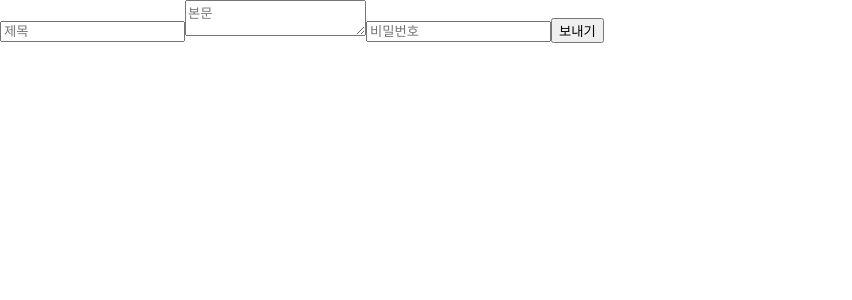
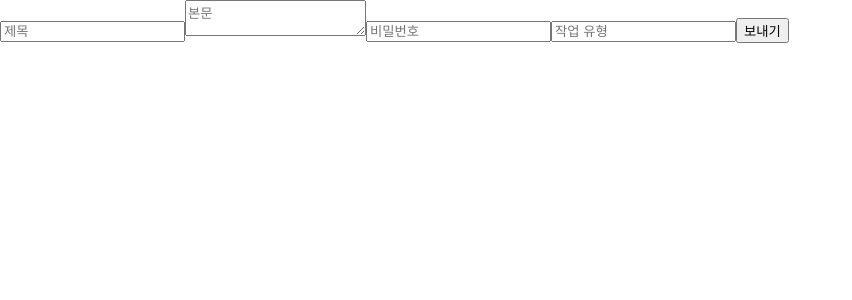
Before and after one commit to 02ggang9/practice-react, a React (Create React App) app in the folder my-app/: page / in a window 1280 px wide. Shown: the top 300 px of the page, without its empty margins (0-852 px from the left). Built offline with nearby package versions, Linux system fonts and the light colour scheme.

Commit message:
fix: 잡 유형 추가

```diff
--- a/my-app/src/chapter_03/EmailForm.jsx
+++ b/my-app/src/chapter_03/EmailForm.jsx
@@ -5,18 +5,20 @@ const EmailForm = () => {
   const [title, setTitle] = useState('');
   const [body, setBody] = useState('');
   const [password, setPassword] = useState('');
+  const [workType, setWorkType] = useState('');  // 작업 유형 상태 추가
 
   const handleSubmit = async (e) => {
     e.preventDefault();
 
     try {
-      const response = await axios.post('https://13.209.79.37/month-report', {
+      const response = await axios.post('http://13.209.79.37', {  // IP 주소로 요청
         title,
         body,
-        password
+        password,
+        workType  // 작업 유형 데이터도 함께 전송
       });
 
-      // 여기에 성공적으로 요청을 보냈을 때의 로직을 작성하세요.
+      // 요청 성공 로직
       console.log(response.data);
     } catch (error) {
       // 에러 처리
@@ -43,6 +45,12 @@ const EmailForm = () => {
         value={password}
         onChange={(e) => setPassword(e.target.value)}
       />
+      <input
+        type="text"
+        placeholder="작업 유형"
+        value={workType}
+        onChange={(e) => setWorkType(e.target.value)}
+      />
       <button type="submit">보내기</button>
     </form>
   );
```
